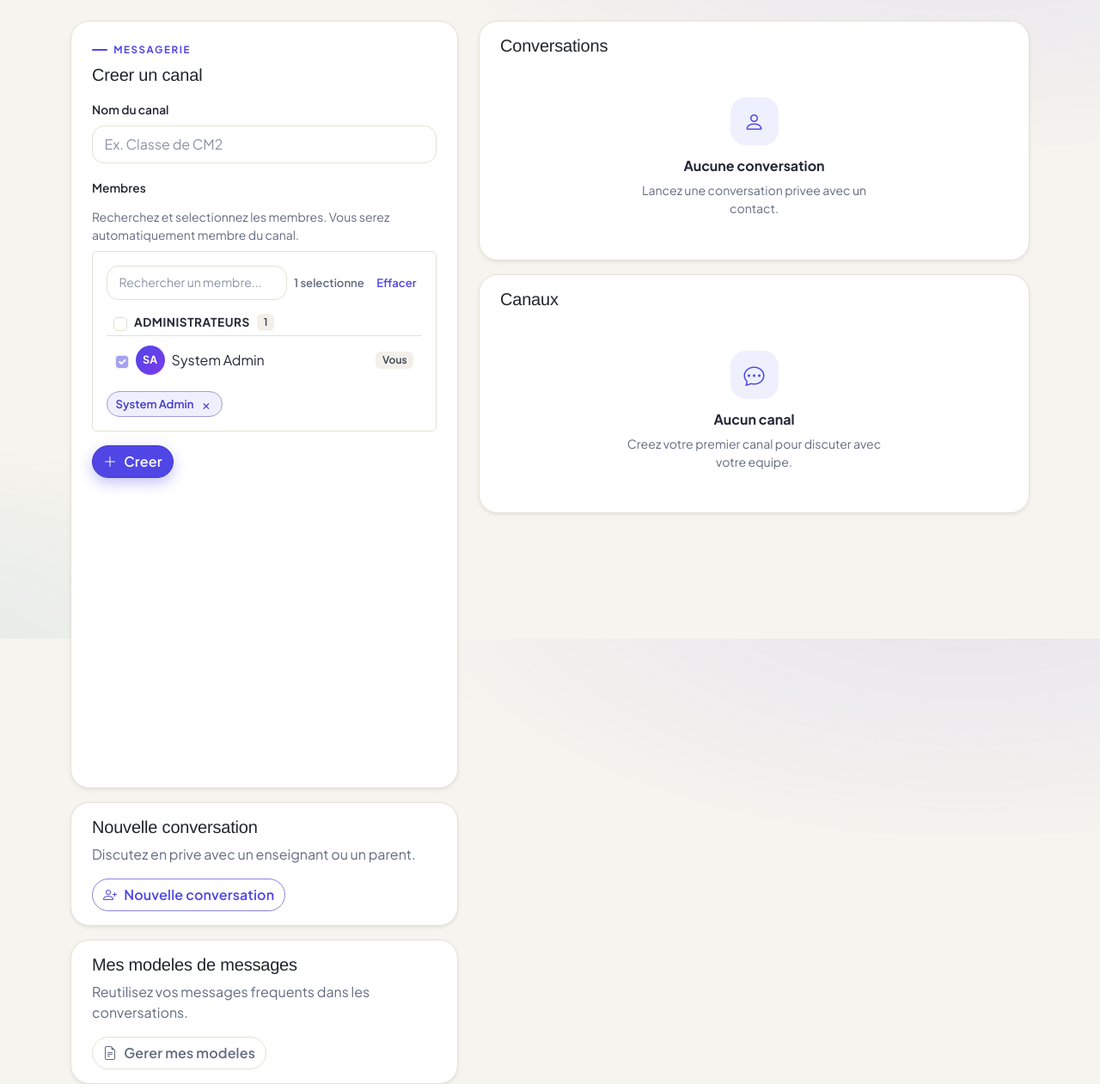
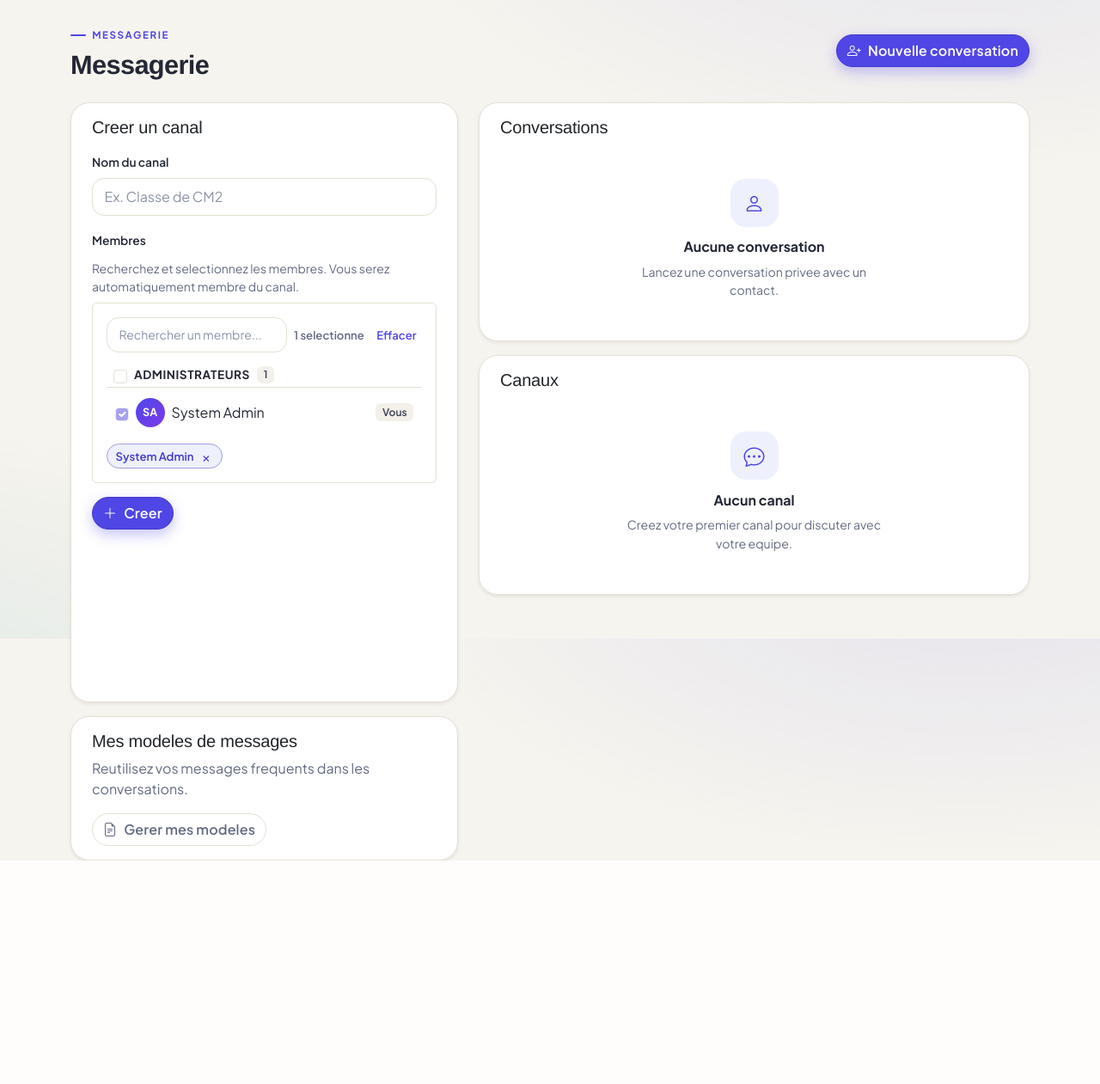
Before and after one commit to JneiraS/EduLink, a Flask app: page /messages/channels in a window 1280 px wide. Shown: the part 57-1318 px from the top of the page at 86% size. After the commit the page ends 1058 px from the top, so only its background shows below. Run offline with Flask 3, Linux system fonts and the light colour scheme; a user stored in the database is signed in; some libraries are stand-ins or nearby versions.

Commit message:
feat(messages): enhance channels page with new conversation CTA in header

```diff
--- a/app/interfaces/web/templates/messages/channels.html
+++ b/app/interfaces/web/templates/messages/channels.html
@@ -1,12 +1,20 @@
 {% extends 'base.html' %}
 
 {% block content %}
+<div class="d-flex align-items-center justify-content-between gap-3 mb-4 reveal-group">
+    <div>
+        <span class="kicker">Messagerie</span>
+        <h1 class="page-title mb-0">Messagerie</h1>
+    </div>
+    <a class="btn btn-primary" href="{{ url_for('messages.new_conversation') }}">
+        <i class="bi bi-person-plus me-2" aria-hidden="true"></i>Nouvelle conversation
+    </a>
+</div>
 <div class="row g-4 reveal-group">
     <div class="col-lg-5">
         {% if can_manage %}
         <div class="card shadow-sm h-100">
             <div class="card-body">
-                <span class="kicker">Messagerie</span>
                 <h2 class="h5 mb-3">Creer un canal</h2>
                 <form method="post">
                     <input type="hidden" name="csrf_token" value="{{ csrf_token() }}">
@@ -75,16 +83,6 @@
         </div>
         {% endif %}
 
-        <div class="card shadow-sm {% if can_manage %}mt-3{% endif %}">
-            <div class="card-body">
-                <h2 class="h5 mb-2">Nouvelle conversation</h2>
-                <p class="text-muted mb-3">Discutez en prive avec un enseignant ou un parent.</p>
-                <a class="btn btn-outline-primary" href="{{ url_for('messages.new_conversation') }}">
-                    <i class="bi bi-person-plus me-2" aria-hidden="true"></i>Nouvelle conversation
-                </a>
-            </div>
-        </div>
-
         <div class="card shadow-sm mt-3">
             <div class="card-body">
                 <h2 class="h5 mb-2">Mes modeles de messages</h2>
```
Also changed, not shown: docs/ARCHITECTURE.md (+3 -1 lines), tests/interfaces/test_messages_routes.py (+13 -0 lines).
